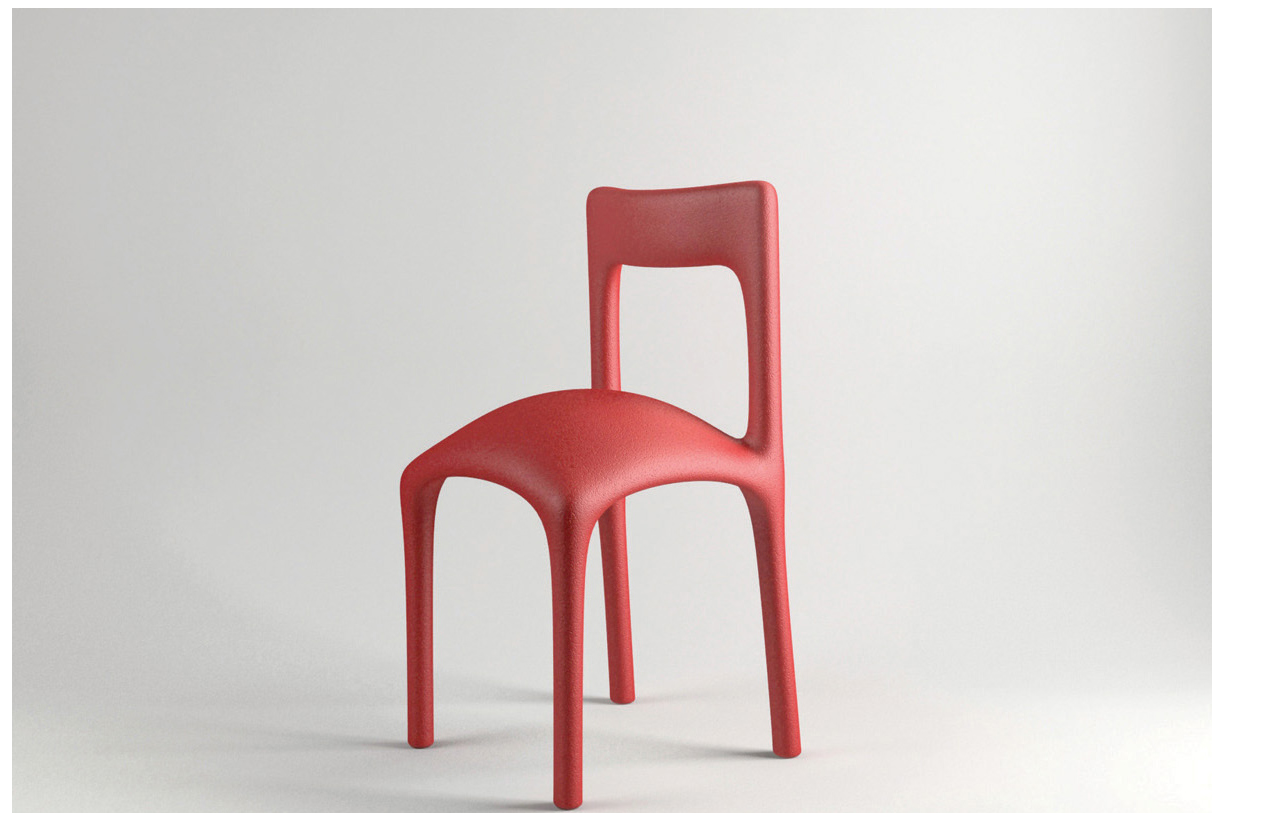
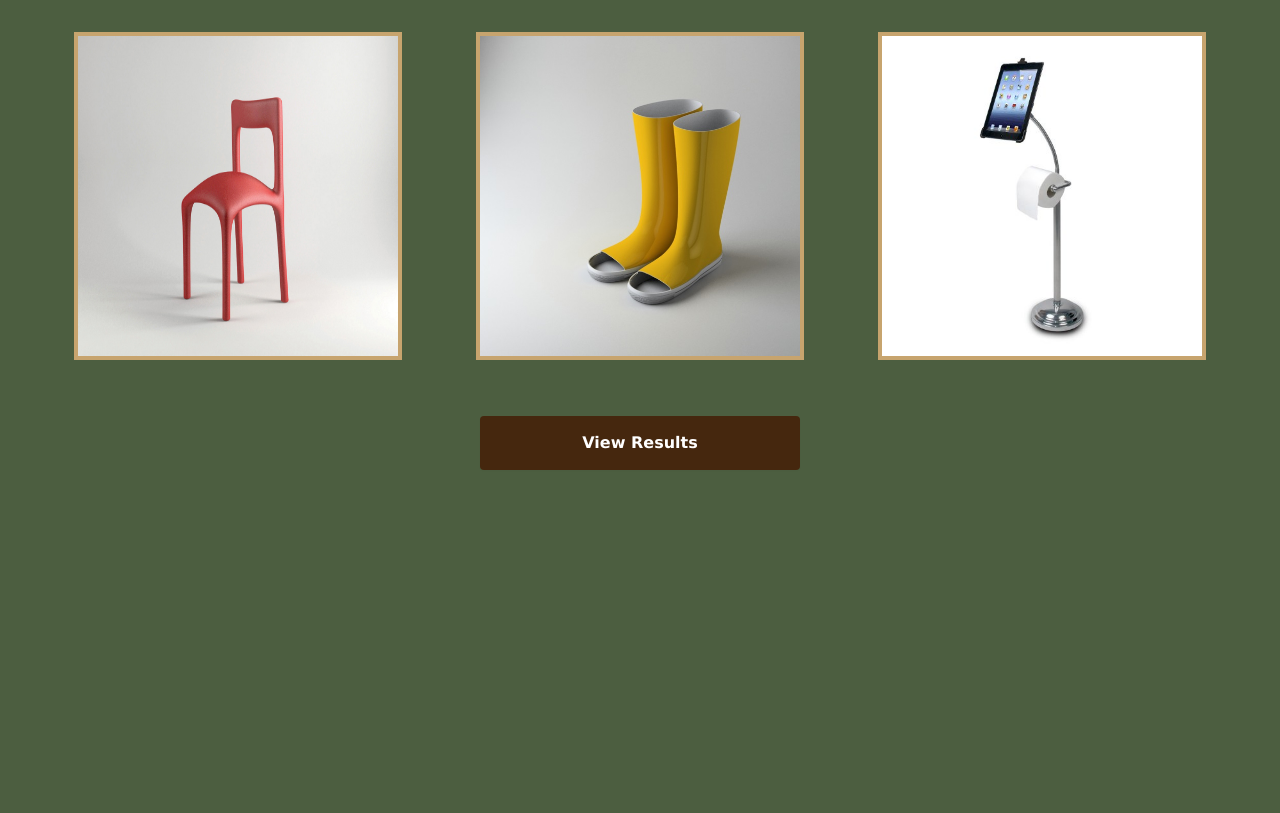
Before and after one commit to matthew-c-austin/odd-duck, a plain HTML site: page index.html in a window 1280 px wide. Shown: the top 813 px of the page. Drawn offline with Linux system fonts and the light colour scheme.

Commit message:
Start CSS styling

```diff
--- a/css/main.css
+++ b/css/main.css
@@ -0,0 +1,127 @@
+/* Table of Content
+==================================================
+	- Google fonts & font family -
+	- Typography -
+    - Color Palette -
+    - General -
+    - Nav Bar -
+    - Product Display -
+    - Results Display -
+    - Results List -
+    - Footer -
+*/
+
+/* Google fonts & font family
+==================================================*/
+
+/*
+font-family: 'Roboto Condensed', sans-serif;
+font-family: Verdana, sans-serif;
+font-family: Georgia, serif;
+*/
+
+/* Typography
+==================================================*/
+h1, h2, h3, h4, h5, h6 {font-family:'Roboto Condensed', sans-serif;}
+
+html {
+    font-size:16px;
+}
+
+body {
+    font-family: Georgia, serif;
+    font-size: 1rem;
+}
+
+h1 {
+    font-size: 4rem;
+}
+
+h2 {
+    font-size: 3rem;
+}
+
+/* Color Palette;
+==================================================*/
+
+/*
+Hex	    RGB
+#c7a46e	(199,164,110)
+#4c5e40	(76,94,64)
+#668b61	(102,139,97)
+#51382d	(81,56,45)
+#45270e	(69,39,14)
+*/
+
+/* General;
+==================================================*/
+
+body {
+  display: flex;
+  flex-direction: column;
+  background-color: #4c5e40;
+}
+
+main {
+  display: flex;
+  flex-direction: column;
+}
+
+/* Product Display
+==================================================*/
+
+#productDisplaySection {
+  display: flex;
+  width: 100%;
+  justify-content: space-evenly;
+  padding: 2rem 0 2rem 0;
+
+}
+
+#productDisplaySection img {
+  max-width: 25%;
+  border: 0.25rem solid #c7a46e;
+  transition: 0.5s;
+}
+
+#productDisplaySection img:hover {
+  scale: 1.2;
+}
+
+/* Results Display
+==================================================*/
+
+#resultsSection {
+  display: flex;
+  flex-direction: column;
+  align-items: center;
+  margin: 1rem 0 1rem 0;
+}
+
+#resultsButton {
+  background-color: #45270e;
+  border: 1px solid transparent;
+  border-radius: .25rem;
+  box-shadow: rgba(0, 0, 0, 0.02) 0 1px 3px 0;
+  color: #fff;
+  cursor: pointer;
+  font-family: Verdana, sans-serif;
+  font-size: 1rem;
+  font-weight: 600;
+  line-height: 1.25;
+  margin: 0.5rem;
+  padding: 1rem;
+  text-decoration: none;
+  transition: all 250ms;
+  user-select: none;
+  width: 25%;
+}
+
+#resultsButton:hover {
+  background-color: #51382d;
+  box-shadow: rgba(0, 0, 0, 0.1) 0 4px 12px;
+}
+
+#resultsDiplay {
+
+}
--- a/index.html
+++ b/index.html
@@ -4,19 +4,22 @@
   <meta charset="UTF-8">
   <meta http-equiv="X-UA-Compatible" content="IE=edge">
   <meta name="viewport" content="width=device-width, initial-scale=1.0">
-  <link rel="stylesheet" src="/css/reset.css">
-  <link rel="stylesheet" src="/css/main.css">
+  <link rel="stylesheet" href="/css/reset.css">
+  <link rel="stylesheet" href="/css/main.css">
   <title>Odd Duck</title>
 </head>
 <body>
   <header></header>
   <main>
-    <section id="productDisplay">
-      <img src="/img/" alt="">
+    <section id="productDisplaySection">
     </section>
-    <section id="results">
+    <section id="resultsSection">
       <button id="resultsButton">View Results</button>
-      <ul id="resultsList">
+      <div id="resultsDisplay">
+        <canvas id="resultsChart"></canvas>
+        <ul id="resultsList"></ul>
+      </div>
+
 
       </ul>
     </section>
--- a/js/app.js
+++ b/js/app.js
@@ -15,46 +15,26 @@ function Product(name, src) {
 }
 
 // Create Products for all included images
-const bag = new Product('bag', '/img/bag.jpg');
-const banana = new Product('banana', '/img/banana.jpg');
-const bathroom = new Product('bathroom', '/img/bathroom.jpg');
-const boots = new Product('boots', '/img/boots.jpg');
-const breakfast = new Product('breakfast', '/img/breakfast.jpg');
-const bubblegum = new Product('bubblegum', '/img/bubblegum.jpg');
-const chair = new Product('chair', '/img/chair.jpg');
-const cthulhu = new Product('cthulhu', '/img/cthulhu.jpg');
-const dogDuck = new Product('dog-duck', '/img/dog-duck.jpg');
-const dragon = new Product('dragon', '/img/dragon.jpg');
-const pen = new Product('pen', '/img/pen.jpg');
-const petSweep = new Product('pet-sweep', '/img/pet-sweep.jpg');
-const scissors = new Product('scissors', '/img/scissors.jpg');
-const shark = new Product('shark', '/img/shark.jpg');
-const sweep = new Product('sweep', '/img/sweep.png');
-const tauntaun = new Product('tauntaun', '/img/tauntaun.jpg');
-const unicorn = new Product('unicorn', '/img/unicorn.jpg');
-const waterCan = new Product('water-can', '/img/water-can.jpg');
-const wineGlass = new Product('wine-glass', '/img/wine-glass.jpg');
-
 const productsArray = [
-  bag,
-  banana,
-  bathroom,
-  boots,
-  breakfast,
-  bubblegum,
-  chair,
-  cthulhu,
-  dogDuck,
-  dragon,
-  pen,
-  petSweep,
-  scissors,
-  shark,
-  sweep,
-  tauntaun,
-  unicorn,
-  waterCan,
-  wineGlass
+  new Product('bag', '/img/bag.jpg'),
+  new Product('banana', '/img/banana.jpg'),
+  new Product('bathroom', '/img/bathroom.jpg'),
+  new Product('boots', '/img/boots.jpg'),
+  new Product('breakfast', '/img/breakfast.jpg'),
+  new Product('bubblegum', '/img/bubblegum.jpg'),
+  new Product('chair', '/img/chair.jpg'),
+  new Product('cthulhu', '/img/cthulhu.jpg'),
+  new Product('dog-duck', '/img/dog-duck.jpg'),
+  new Product('dragon', '/img/dragon.jpg'),
+  new Product('pen', '/img/pen.jpg'),
+  new Product('pet-sweep', '/img/pet-sweep.jpg'),
+  new Product('scissors', '/img/scissors.jpg'),
+  new Product('shark', '/img/shark.jpg'),
+  new Product('sweep', '/img/sweep.png'),
+  new Product('tauntaun', '/img/tauntaun.jpg'),
+  new Product('unicorn', '/img/unicorn.jpg'),
+  new Product('water-can', '/img/water-can.jpg'),
+  new Product('wine-glass', '/img/wine-glass.jpg')
 ];
 
 const resultsButton = document.getElementById('resultsButton');
@@ -79,7 +59,7 @@ let currentProductArrayIndices = {};
 // This function creates image elements to be populated with products
 function createInitialProducts() {
   // Define container where images are rendered, as well as fragment to append.
-  const container = document.getElementById('productDisplay');
+  const container = document.getElementById('productDisplaySection');
   const fragment = document.createDocumentFragment();
   for (let i = 0; i < NUM_OF_PRODUCTS; i++) {
     let imgElement = document.createElement('img');
@@ -154,7 +134,9 @@ function handleProductClick(event) {
 
 // Event handler for clicking the results button
 function viewResults() {
-  let ul = document.getElementById('resultsList');
+  // The function will replace the current li elements with the set created in the fragment
+  const ul = document.getElementById('resultsList');
+  const fragment = document.createDocumentFragment();
   // make one li for each product
   for (let i = 0; i < productsArray.length; i++) {
     let li = document.createElement('li');
@@ -164,8 +146,9 @@ function viewResults() {
     let viewTimes = viewNumber === 1 ? 'time' : 'times';
     let clickTimes = clickNumber === 1 ? 'time' : 'times';
     li.innerText = `${productsArray[i].name} was viewed ${viewNumber} ${viewTimes}, and was clicked ${clickNumber} ${clickTimes}.`;
-    ul.appendChild(li);
+    fragment.appendChild(li);
   }
+  ul.replaceChildren(fragment);
 
   // Allow the user to view results after each click until total rounds have passed
   if (round === TOTAL_ROUNDS) {
```
